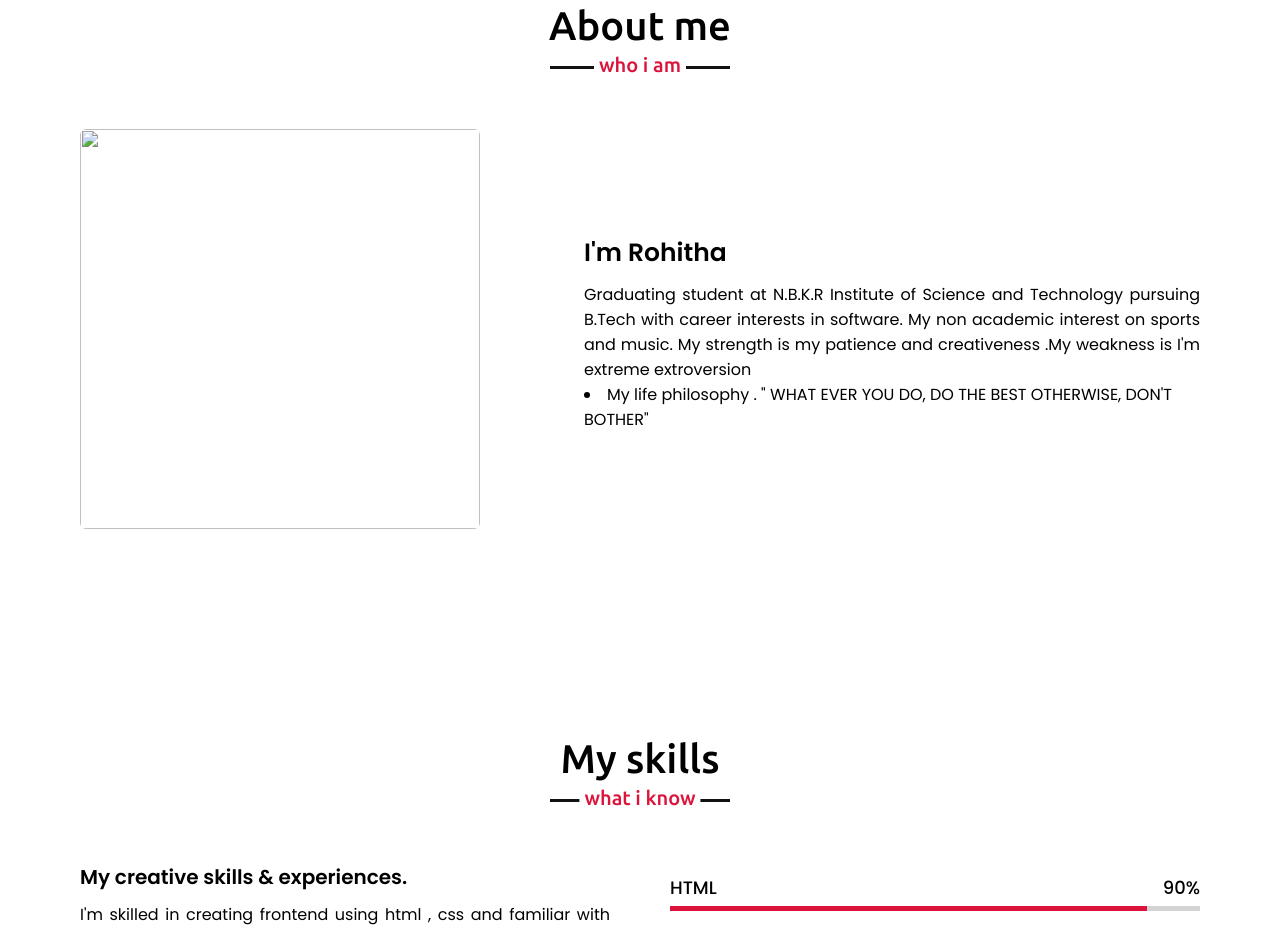
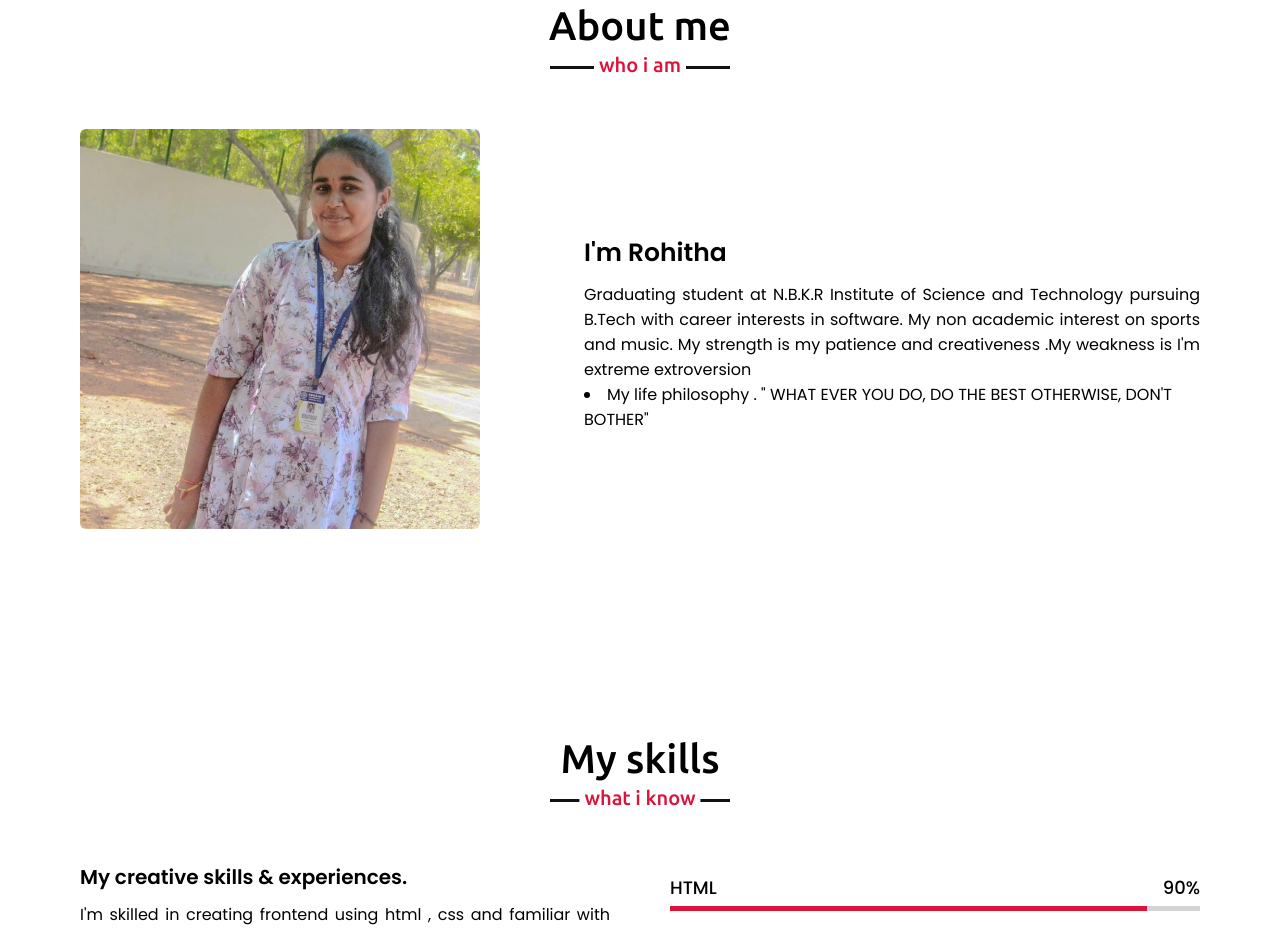
Before and after one commit to rohitha1510/portfolio, a plain HTML site: page index.html in a window 1280 px wide. Shown: the part 897-1826 px from the top of the page. Drawn offline with nearby package versions, Linux system fonts and the light colour scheme; files whose address does not match are found by name.

Commit message:
Update index.html

```diff
--- a/index.html
+++ b/index.html
@@ -53,7 +53,7 @@
             <h2 class="title">About me</h2>
             <div class="about-content">
                 <div class="column left">
-                    <img src="C:\Users\nbkr\Downloads\WhatsApp Image 2024-09-06 at 1.08.28 PM.jpeg" alt="">
+                    <img src="profile.jpg">
                 </div>
                 <div class="column right">
                     <div class="text">I'm Rohitha </div>
```
